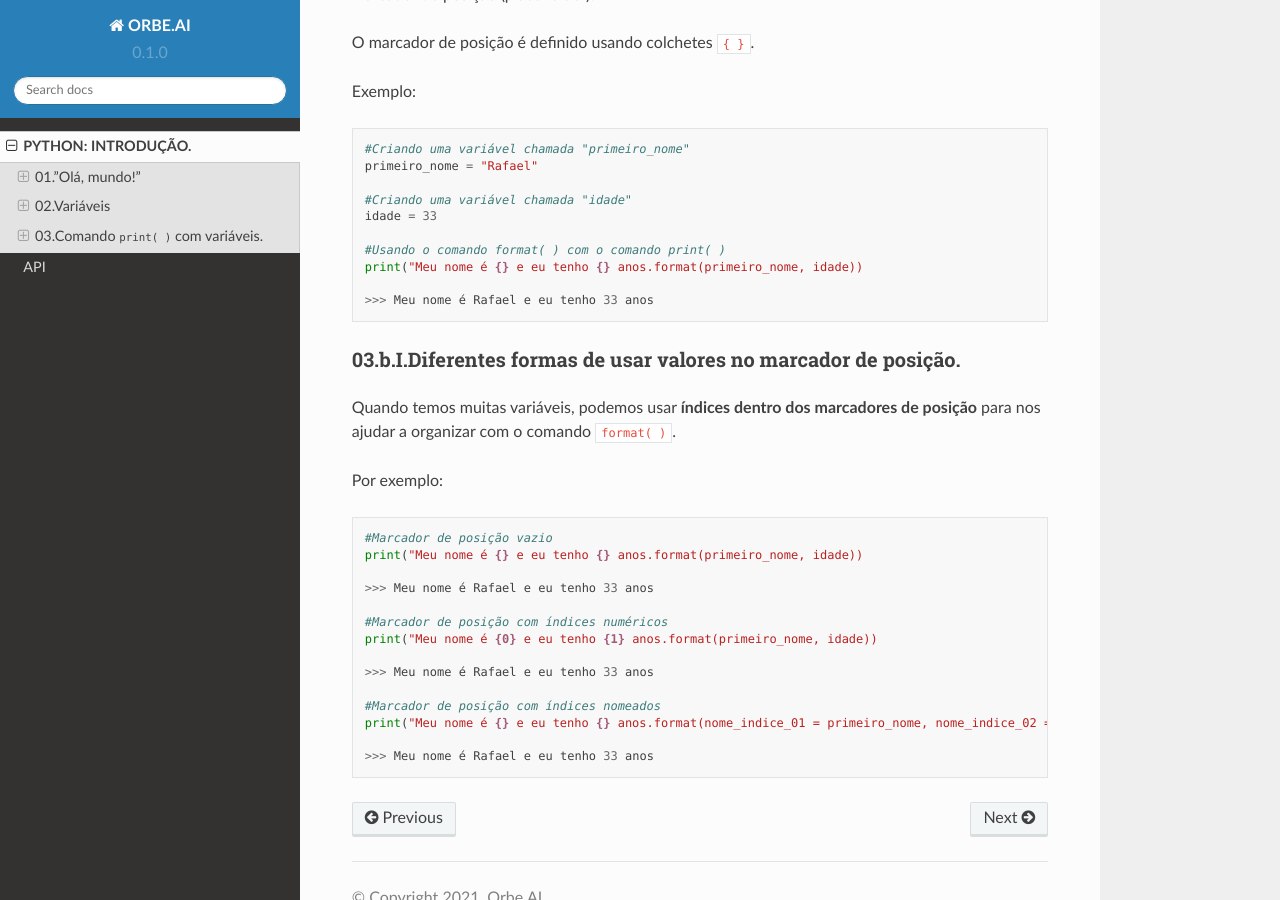
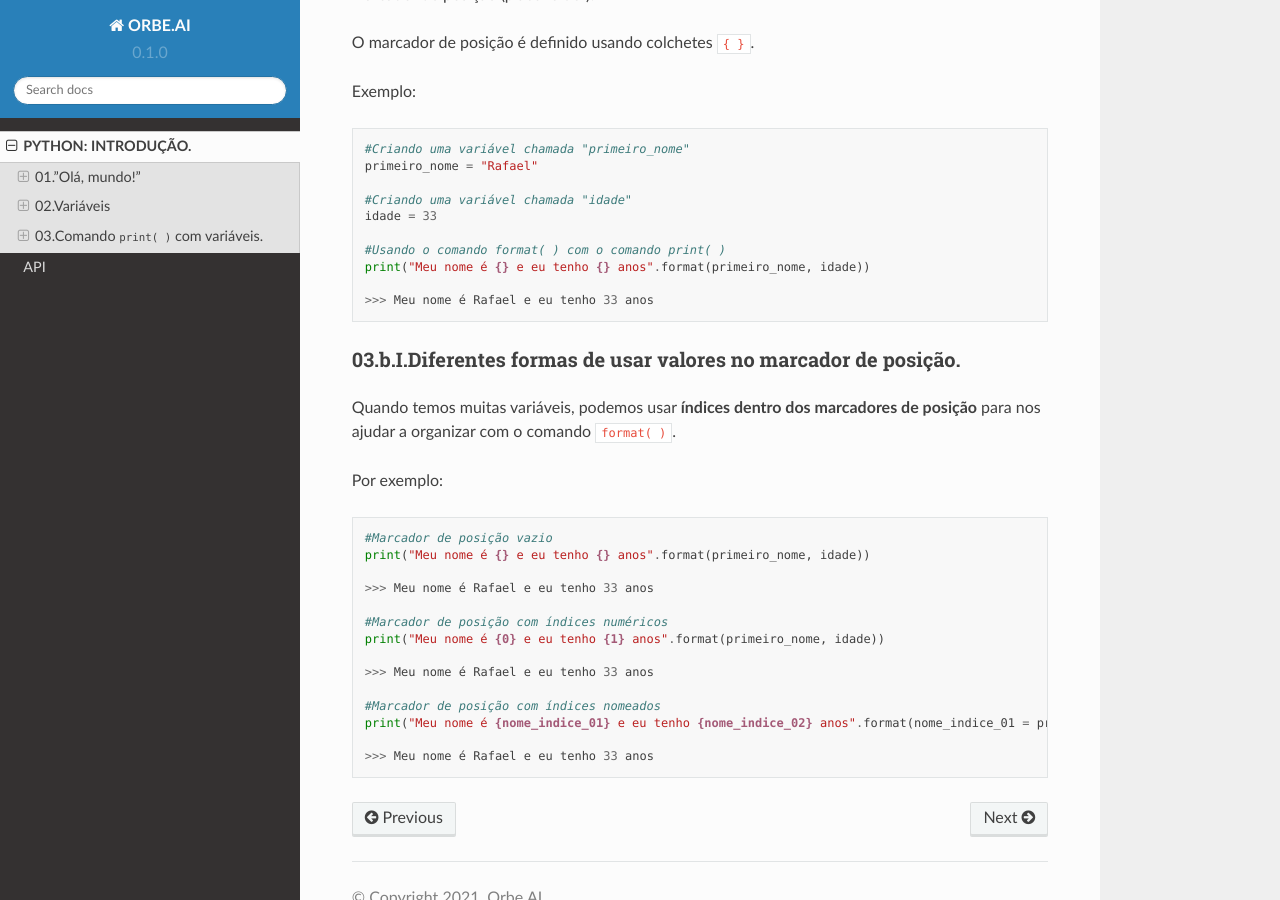
Before and after one commit to OrbeAI/rtd-python, a Sphinx documentation site: the page built from docs/source/python_introducao.rst, in a window 1280 px wide and 900 px high, scrolled down 4220 px. Built offline with Sphinx 7.4.7 and the Read the Docs theme 2.0.0, drawn with Linux system fonts in a browser that asks for light colours.

Commit message:
Update python_introducao.rst

```diff
--- a/docs/source/python_introducao.rst
+++ b/docs/source/python_introducao.rst
@@ -213,7 +213,7 @@ Exemplo:
    idade = 33
 
    #Usando o comando format( ) com o comando print( )
-   print("Meu nome é {} e eu tenho {} anos.format(primeiro_nome, idade))
+   print("Meu nome é {} e eu tenho {} anos".format(primeiro_nome, idade))
 
    >>> Meu nome é Rafael e eu tenho 33 anos
 
@@ -229,16 +229,16 @@ Por exemplo:
 .. code-block:: python
 
    #Marcador de posição vazio
-   print("Meu nome é {} e eu tenho {} anos.format(primeiro_nome, idade))
+   print("Meu nome é {} e eu tenho {} anos".format(primeiro_nome, idade))
 
    >>> Meu nome é Rafael e eu tenho 33 anos
 
    #Marcador de posição com índices numéricos
-   print("Meu nome é {0} e eu tenho {1} anos.format(primeiro_nome, idade))
+   print("Meu nome é {0} e eu tenho {1} anos".format(primeiro_nome, idade))
 
    >>> Meu nome é Rafael e eu tenho 33 anos
 
    #Marcador de posição com índices nomeados
-   print("Meu nome é {} e eu tenho {} anos.format(nome_indice_01 = primeiro_nome, nome_indice_02 = idade))
+   print("Meu nome é {nome_indice_01} e eu tenho {nome_indice_02} anos".format(nome_indice_01 = primeiro_nome, nome_indice_02 = idade))
 
    >>> Meu nome é Rafael e eu tenho 33 anos
```
